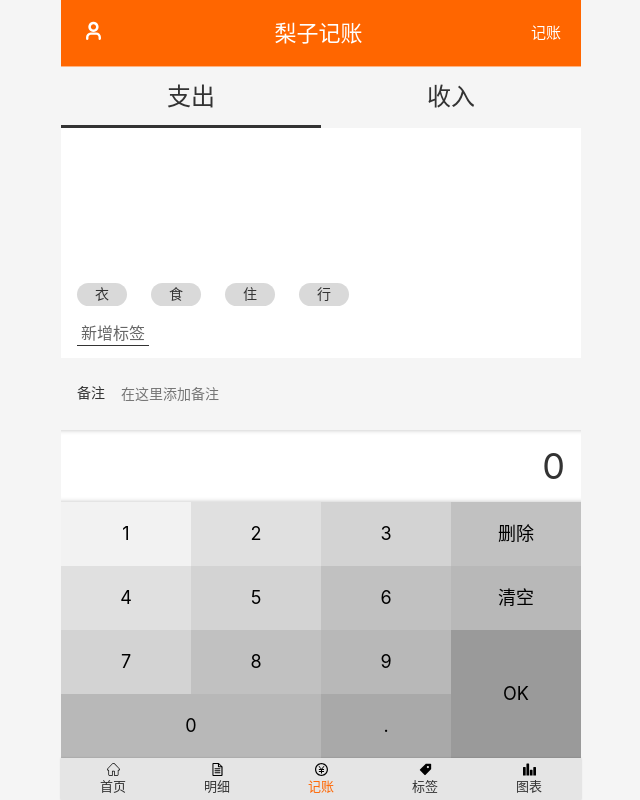
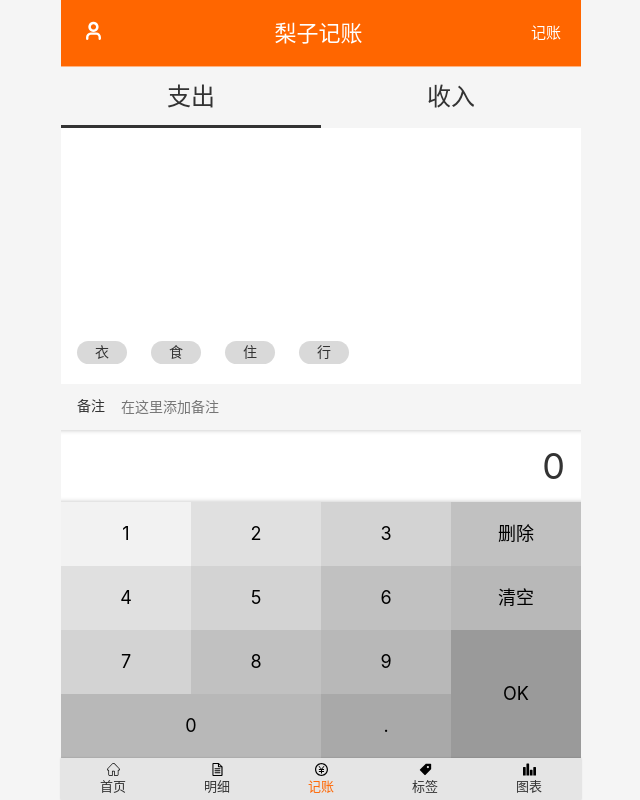
Before and after one commit to dana-wang9527/react-morney, a React app: page /#/money in a window 1280 px wide. Shown: the whole page, without its empty margins (319-959 px from the left). Built offline with nearby package versions, Linux system fonts and the light colour scheme.

Commit message:
修改了备注栏的样式和改了选择标签只选一个

```diff
--- a/src/Views/Money/NotesSection.tsx
+++ b/src/Views/Money/NotesSection.tsx
@@ -17,7 +17,7 @@ const Wrapper = styled.section`
     > input {
       display: block;
       width: 100%;
-      height: 72px;
+      height: 46px;
       background: none;
       border: none;
     }
--- a/src/Views/Money/TagsSection.tsx
+++ b/src/Views/Money/TagsSection.tsx
@@ -44,14 +44,14 @@ type Props={
     onChange: (value: number[])=>void
 }
 const TagsSection: React.FC<Props> = (props) => {
-    const {tags,addTag} = useTags();
+    const {tags} = useTags();
     const selectedTagIds=props.value
     const onToggleTag=(tagId: number)=>{
 const index=selectedTagIds.indexOf(tagId)
         if(index>=0){
            props.onChange(selectedTagIds.filter(t=>t!==tagId)) //如果tag 被选中，就复制所以没有被选中的tag作为新的selectedTags
         }else{
-            props.onChange([...selectedTagIds,tagId])
+            props.onChange([tagId])
         }
     }
     return (
@@ -63,8 +63,6 @@ const index=selectedTagIds.indexOf(tagId)
                          className={selectedTagIds.indexOf(tag.id)>=0?'selected':''}>{tag.name}</li>)
                 )}
             </ol>
-
-            <button onClick={addTag}>新增标签</button>
         </Wrapper>
     );
 };
```
